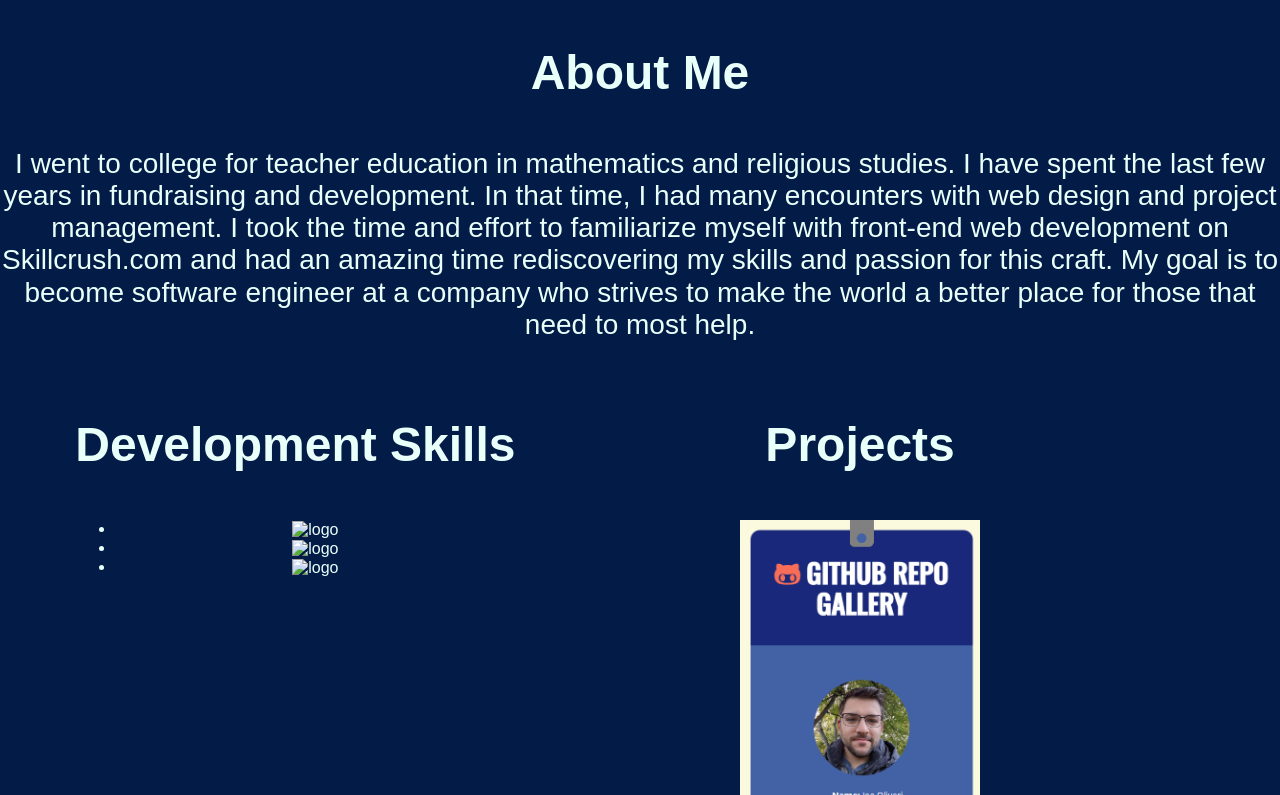
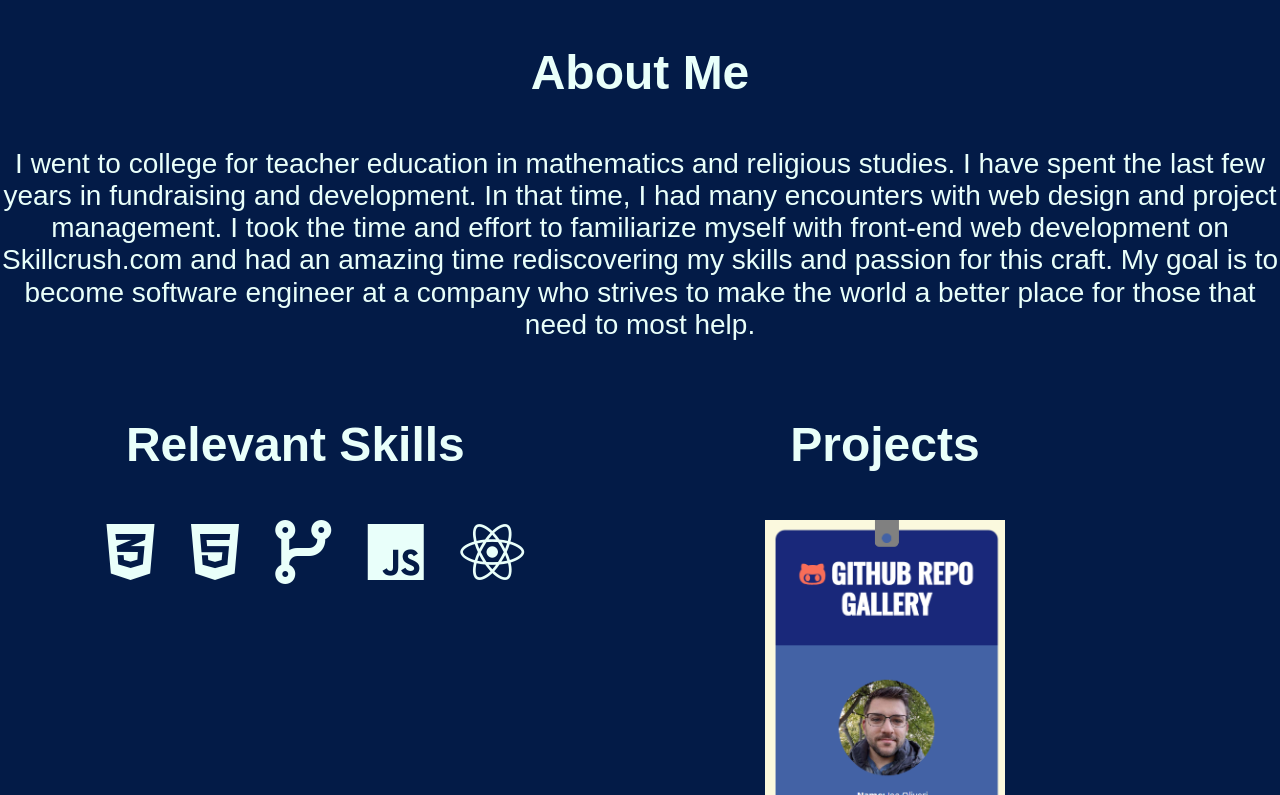
Before and after one commit to oliverijoe/coding-portfolio, a website built with Parcel: page index.html in a window 1280 px wide. Shown: the part 726-1521 px from the top of the page. Built offline with nearby package versions, Linux system fonts and the light colour scheme; files whose address does not match are found by name; a web font is replaced by a local one.

Commit message:
Working on adding font awesome icon

```diff
--- a/css/main.css
+++ b/css/main.css
@@ -147,9 +147,12 @@ h4 {
 nav ul li {
   font-size: 2rem;
   list-style-type: none;
-  text-decoration: none;
   display: inline;
   padding: 10px;
+}
+
+nav ul li a:hover {
+  color:rgb(255, 106, 47);
 }
 
 /* Hero Section */
@@ -172,8 +175,21 @@ header {
 
 #about img {
   border-radius: 100%;
+  border-color: rgb(255, 106, 47);
+  border-width: 1rem;
 }
 
+/* Skills Section */
+
+#skills ul li {
+  list-style-type: none;
+  display: inline;
+  padding: 1rem;
+}
+
+#skills ul li i:hover {
+  color:rgb(255, 106, 47);
+}
 
 /* ==========================================================================
    Helper classes
--- a/index.html
+++ b/index.html
@@ -59,16 +59,23 @@
 
   <section id="skills">
     <div class="content-wrapper">
-      <h3 class="title">Development Skills</h3>
+      <h3 class="title">Relevant Skills</h3>
         <ul>
+          <!-- Adding fa-4x to each class for consistent size -->
           <li>
-            <img src="" alt="logo" />
+            <i class="fab fa-css3-alt fa-4x" alt="CSS"></i>
           </li>
           <li>
-            <img src="" alt="logo" />
+            <i class="fab fa-html5 fa-4x" alt="HTML"></i>
           </li>
           <li>
-            <img src="" alt="logo" />
+            <i class="fas fa-code-branch fa-4x" alt="Git"></i>
+          </li>
+          <li>
+            <i class="fab fa-js fa-4x" alt="JavaScript"></i>
+          </li>
+          <li>
+            <i class="fab fa-react fa-4x" alt="React.JS"></i>
           </li>
         </ul>
     </div>
@@ -110,6 +117,9 @@
     </div>
   </section>
 
+  <!-- Font Awesome Code Kit -->
+  <script src="https://kit.fontawesome.com/5d28b8119a.js" crossorigin="anonymous"></script>
+
   <script src="js/vendor/modernizr-3.11.2.min.js"></script>
   <script src="js/plugins.js"></script>
   <script src="js/main.js"></script>
```
